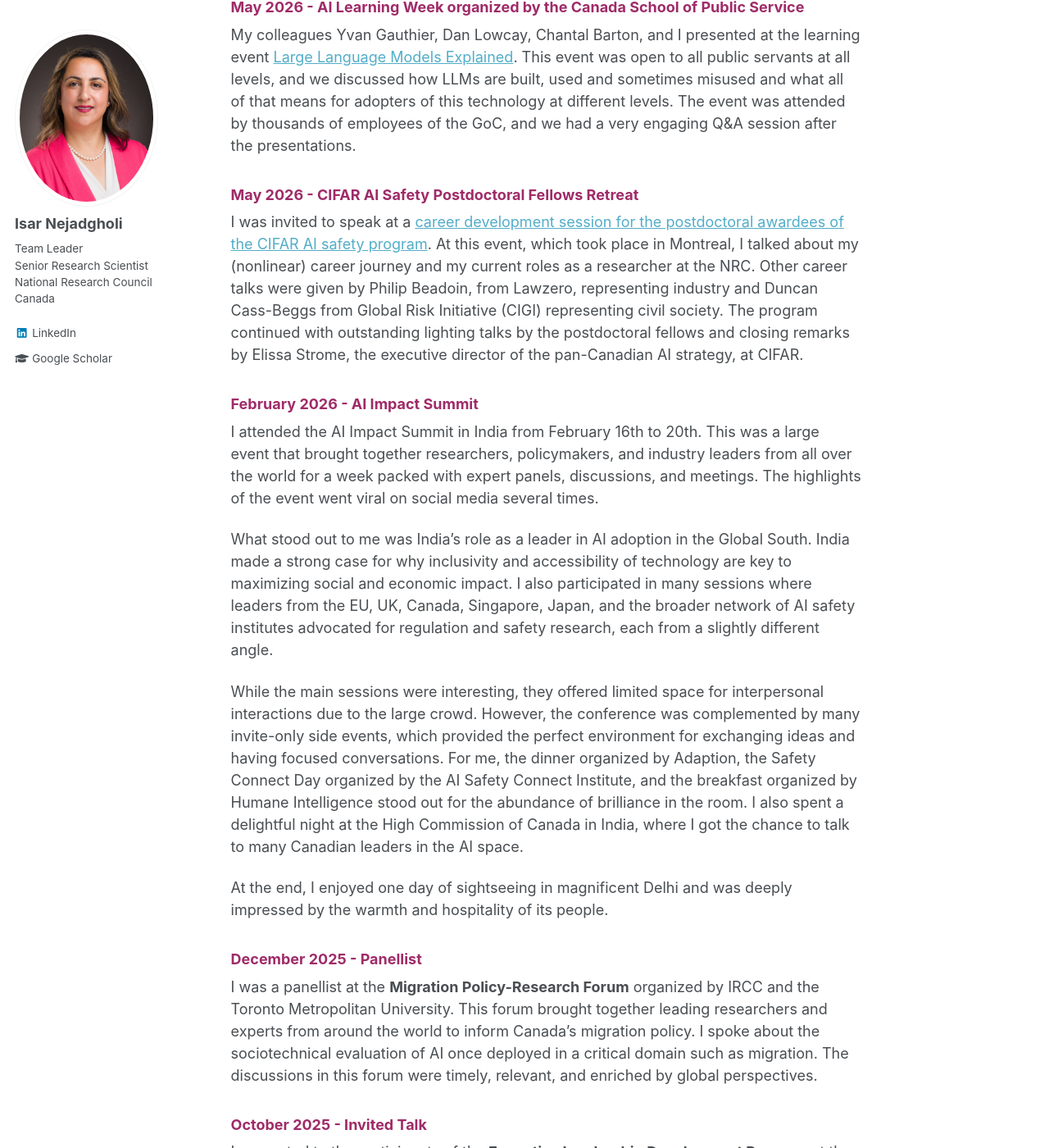
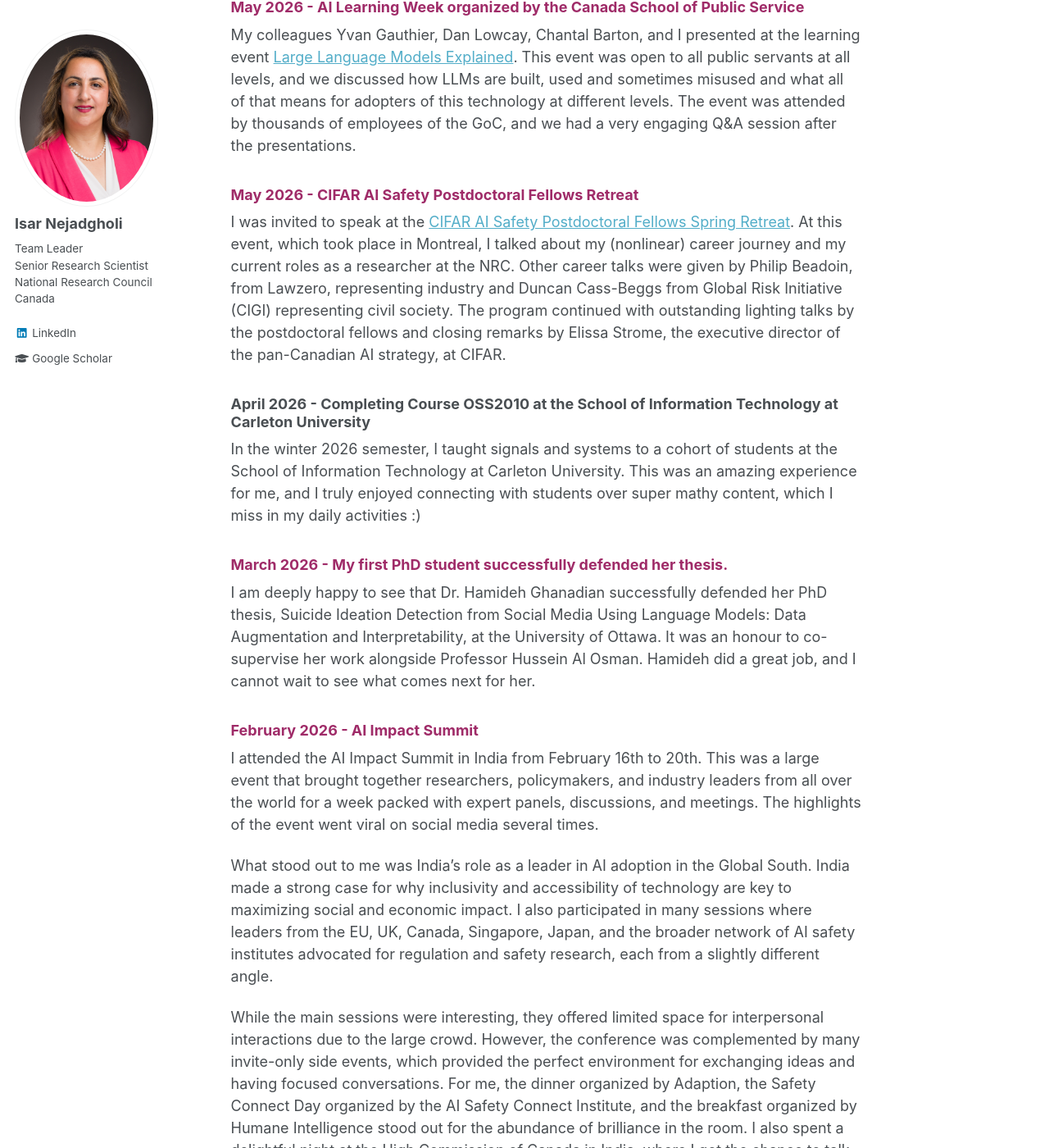
Before and after one commit to IsarNejad/IsarNejad.github.io, a Jekyll site: the page built from _pages/about.md, in a window 1280 px wide and 1400 px high, scrolled down 905 px. Shown: the whole window at 82% size. Built offline with Jekyll 4.4.1, drawn with Linux system fonts in a browser that asks for light colours.

Commit message:
Update about.md

```diff
--- a/_pages/about.md
+++ b/_pages/about.md
@@ -33,7 +33,17 @@ My colleagues Yvan Gauthier, Dan Lowcay, Chantal Barton, and I presented at the
 {: .amaranth-deep-purple}
 ### May 2026 - CIFAR AI Safety Postdoctoral Fellows Retreat
 
-I was invited to speak at a [career development session for the postdoctoral awardees of the CIFAR AI safety program](https://events.cifar.ca/website/94681/agenda/). At this event, which took place in Montreal, I talked about my (nonlinear) career journey and my  current roles as a researcher at the NRC. Other career talks were given by Philip Beadoin, from Lawzero, representing industry and Duncan Cass-Beggs from Global Risk Initiative (CIGI) representing civil society. The program continued with outstanding lighting talks by the postdoctoral fellows and closing remarks by Elissa Strome, the executive director of the pan-Canadian AI strategy, at CIFAR.
+I was invited to speak at the [CIFAR AI Safety Postdoctoral Fellows Spring Retreat](https://events.cifar.ca/website/94681/agenda/). At this event, which took place in Montreal, I talked about my (nonlinear) career journey and my  current roles as a researcher at the NRC. Other career talks were given by Philip Beadoin, from Lawzero, representing industry and Duncan Cass-Beggs from Global Risk Initiative (CIGI) representing civil society. The program continued with outstanding lighting talks by the postdoctoral fellows and closing remarks by Elissa Strome, the executive director of the pan-Canadian AI strategy, at CIFAR.
+
+### April 2026 - Completing Course OSS2010 at the School of Information Technology at Carleton University
+
+In the winter 2026 semester, I taught signals and systems to a cohort of students at the School of Information Technology at Carleton University. This was an amazing experience for me, and I truly enjoyed connecting with students over super mathy content, which I miss in my daily activities :)
+
+{: .amaranth-deep-purple}
+### March 2026 - My first PhD student successfully defended her thesis.
+
+I am deeply happy to see that Dr. Hamideh Ghanadian successfully defended her PhD thesis, Suicide Ideation Detection from Social Media Using Language Models: Data Augmentation and Interpretability, at the University of Ottawa. It was an honour to co-supervise her work alongside Professor Hussein Al Osman. Hamideh did a great job, and I cannot wait to see what comes next for her.
+
 
 {: .amaranth-deep-purple}
 ### February 2026 - AI Impact Summit
```
